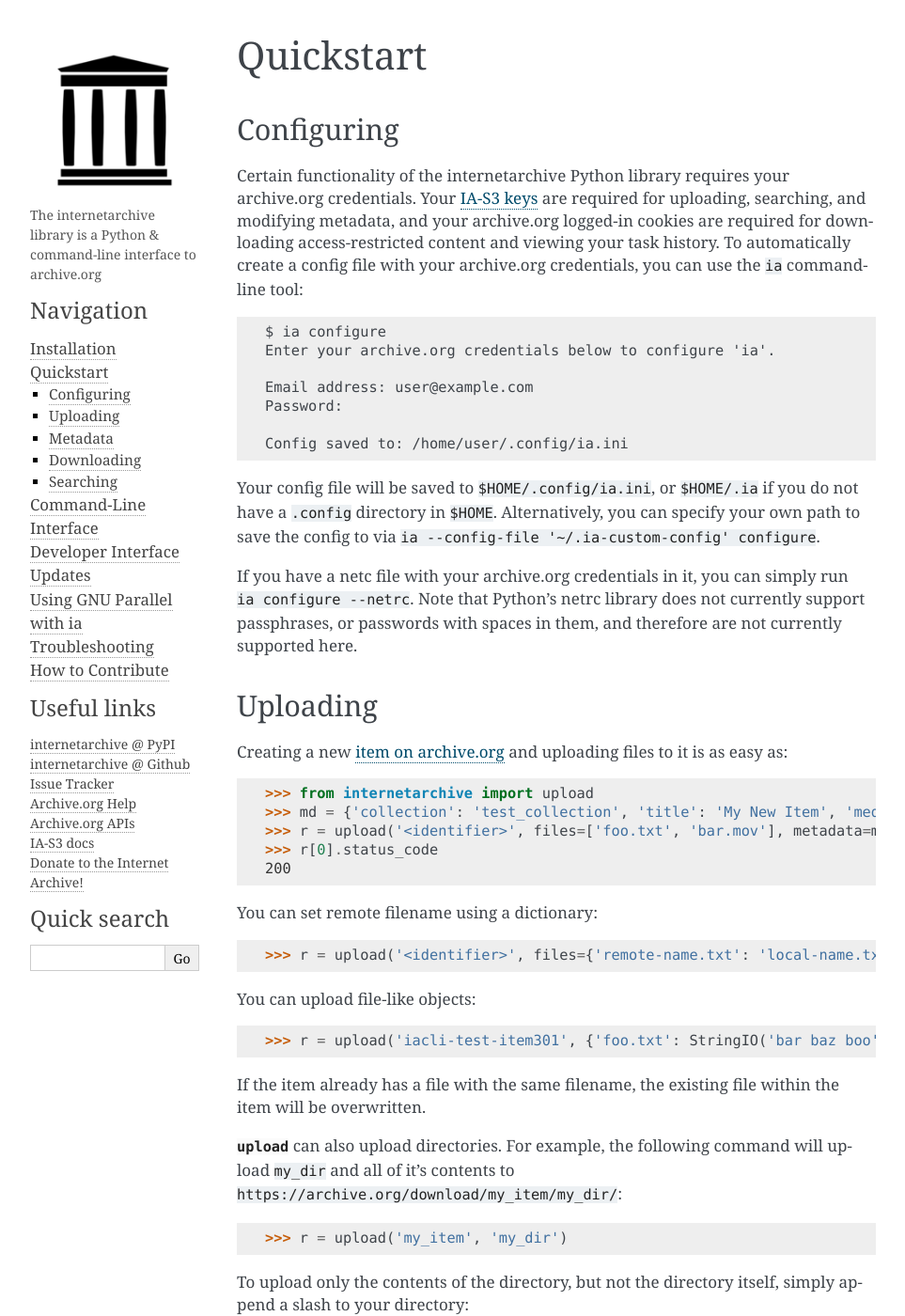
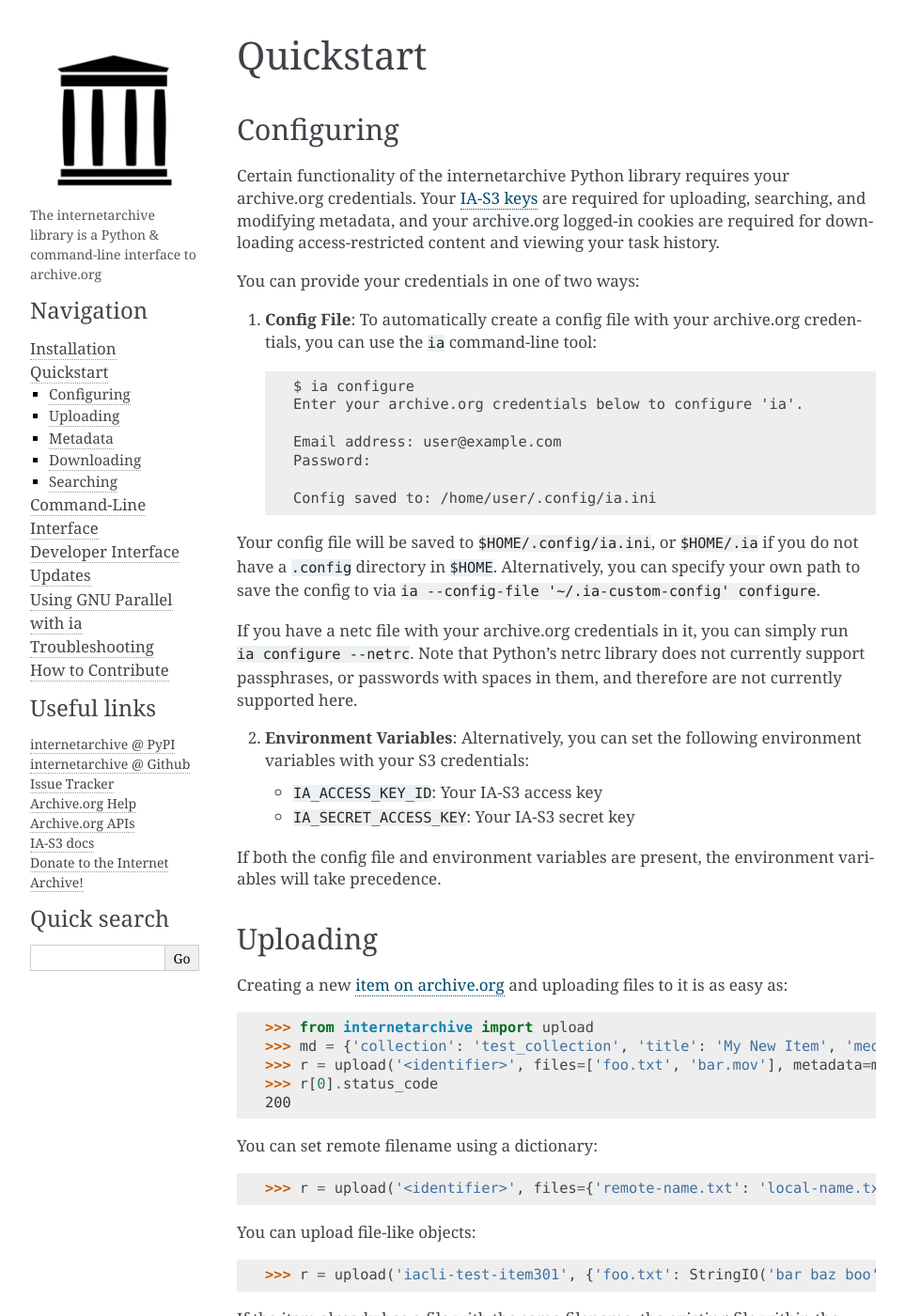
Before and after one commit to jjjake/internetarchive, a Sphinx documentation site: the page built from docs/source/quickstart.rst, in a window 1280 px wide and 1400 px high. Shown: the whole window at 94% size, without its empty margins (148-1111 px from the left). Built offline with Sphinx 7.4.7, drawn with Linux system fonts in a browser that asks for light colours.

Commit message:
Updated docs to mention env variables for s3 keys

```diff
--- a/docs/source/quickstart.rst
+++ b/docs/source/quickstart.rst
@@ -9,7 +9,10 @@
 
 Certain functionality of the internetarchive Python library requires your archive.org credentials.
 Your `IA-S3 keys <https://archive.org/account/s3.php>`_ are required for uploading, searching, and modifying metadata, and your archive.org logged-in cookies are required for downloading access-restricted content and viewing your task history.
-To automatically create a config file with your archive.org credentials, you can use the ``ia`` command-line tool::
+
+You can provide your credentials in one of two ways:
+
+1. **Config File**: To automatically create a config file with your archive.org credentials, you can use the ``ia`` command-line tool::
 
     $ ia configure
     Enter your archive.org credentials below to configure 'ia'.
@@ -23,6 +26,13 @@
 
 If you have a netc file with your archive.org credentials in it, you can simply run ``ia configure --netrc``.
 Note that Python's netrc library does not currently support passphrases, or passwords with spaces in them, and therefore are not currently supported here.
+
+2. **Environment Variables**: Alternatively, you can set the following environment variables with your S3 credentials:
+
+   - ``IA_ACCESS_KEY_ID``: Your IA-S3 access key
+   - ``IA_SECRET_ACCESS_KEY``: Your IA-S3 secret key
+
+If both the config file and environment variables are present, the environment variables will take precedence.
 
 Uploading
 ---------
```
